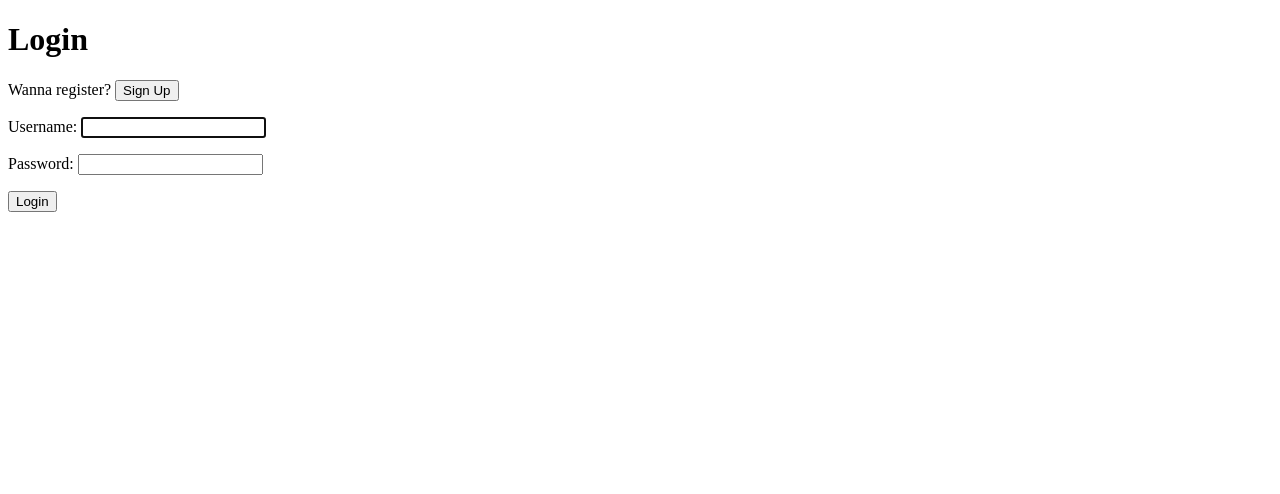
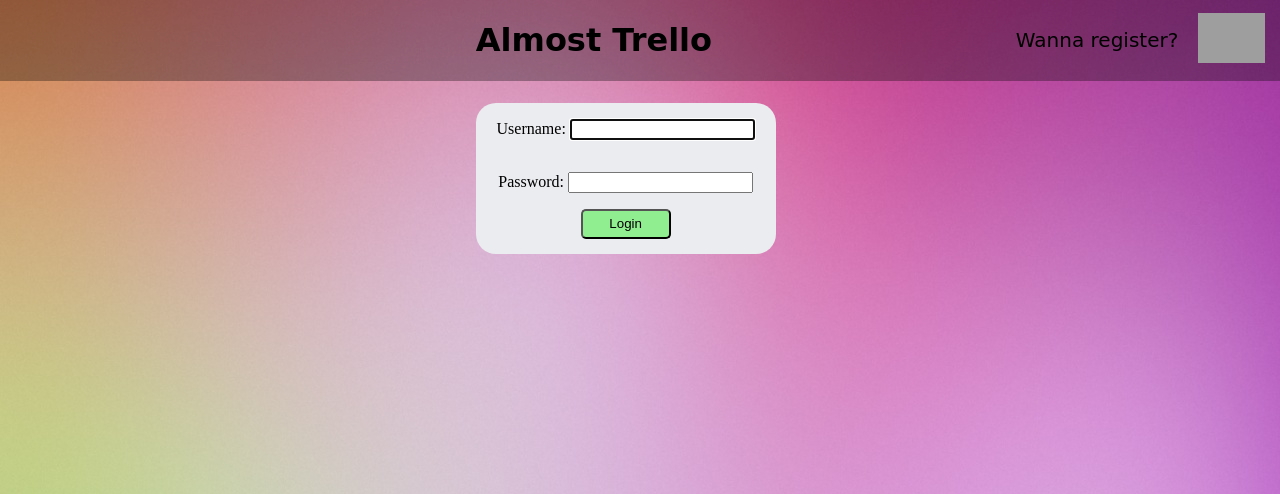
Before and after one commit to frikcio/Allmost_Trello, a Django app: page /login/ in a window 1280 px wide. Shown: the top 494 px of the page. Run offline with Django 3.2, Linux system fonts and the light colour scheme; grey boxes are pictures that could not be loaded.

Commit message:
added: finalized frontend for login

```diff
--- a/desk/static/styles/login.css
+++ b/desk/static/styles/login.css
@@ -0,0 +1,51 @@
+body {
+    background-image: url("../images/body.jpg");
+}
+.head {
+    margin: -8px;
+    background-color: #00000052;
+    display: flex;
+    justify-content: space-between;
+}
+.header{
+    font-family: cursive;
+    text-align: center;
+    color: black;
+    margin-left: 15%;
+}
+
+.nav {
+    padding-right: 15px;
+    display: flex;
+    align-items: center;
+}
+span{
+    padding-left: 20px;
+    padding-right: 20px;
+    font-family: cursive;
+    font-size: 20px;
+    color: black;
+}
+
+.nav_button{
+    height: 50px;
+}
+
+form{
+    display: flex;
+    flex-direction: column;
+    align-items: center;
+    background-color: #ebecf0;
+    border-radius: 20px;
+    width: 300px;
+    padding-bottom: 15px;
+    margin-left: 37%;
+    margin-top: 30px;
+}
+
+.accept{
+    height: 30px;
+    width: 90px;
+    border-radius: 5px;
+    background-color: lightgreen;
+}
--- a/templates/login.html
+++ b/templates/login.html
@@ -8,14 +8,15 @@
 {% endblock %}
 
 {% block header %}
-    <h1>{% translate "Login" %}</h1>
+    <h1>{% translate "Almost Trello" %}</h1>
 {% endblock %}
 
 {% block nav %}
     {% if not request.user.is_authenticated %}
-		<span> {% translate 'Wanna register?' %}
-            <a href="{% url 'register' %}"><button> {% translate 'Sign Up' %} </button></a>
-        </span>
+		<span> {% translate 'Wanna register?' %}</span>
+        <a href="{% url 'register' %}">
+            <img class="nav_button" src="{% static 'images/sign_up.png' %}">
+        </a>
     {% endif %}
 {% endblock %}
 
@@ -24,7 +25,7 @@
 		<form method="post">
 			{% csrf_token %}
 			{{ form.as_p }}
-			<input type="submit" value="Login">
+			<input class="accept" type="submit" value="Login">
 		</form>
 	{% endif %}
 {% endblock %}
```
